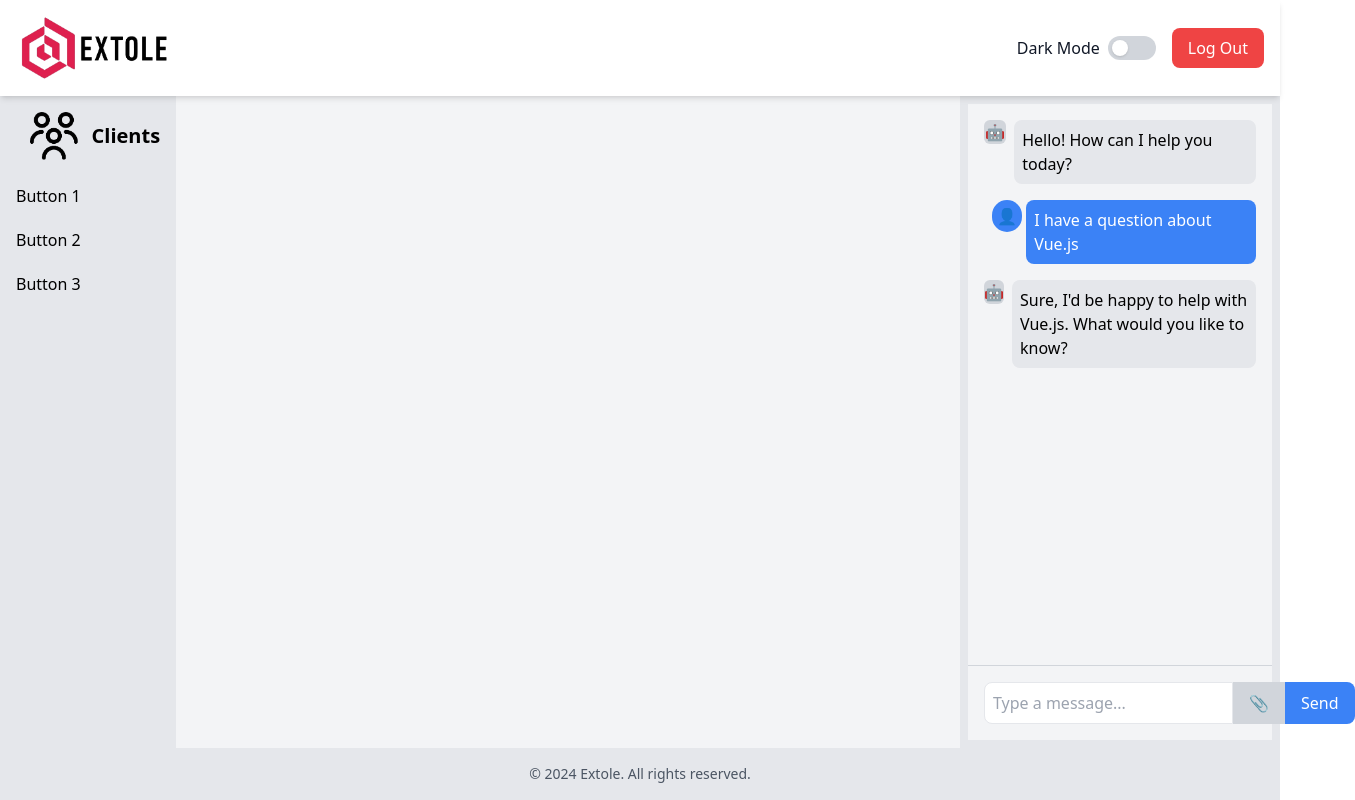
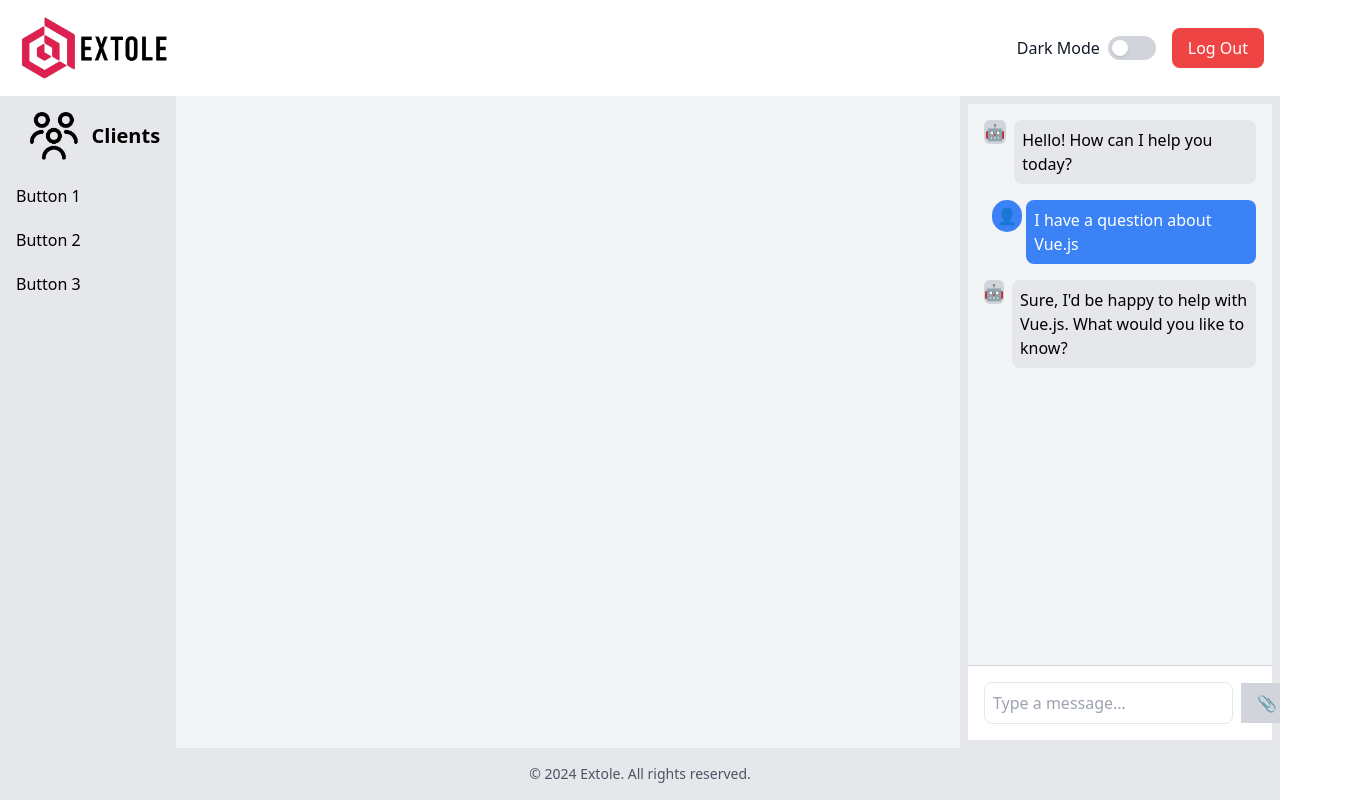
Before and after one commit to vl4d09/extole, a Vue app: page /home in a window 1280 px wide. Shown: the whole page, 1355 px wide, since content can reach past the window. Built offline with nearby package versions, Linux system fonts and the light colour scheme.

Commit message:
chat changes

```diff
--- a/src/components/ChatComponent.vue
+++ b/src/components/ChatComponent.vue
@@ -1,8 +1,8 @@
 <template>
-  <div class="flex flex-col h-full">
+  <div class="flex flex-col h-full max-h-screen">
+    <!-- Chat Messages Container -->
+    <div ref="chatContainer" class="flex-1 flex flex-col bg-gray-100 dark:bg-gray-900 overflow-y-auto p-4 overflow-x-hidden">
       <!-- Chat Messages -->
-    <div class="flex-1 flex flex-col bg-gray-100 dark:bg-gray-900">
-      <div class="flex-1 overflow-y-auto p-4">
       <div v-for="(message, index) in messages" :key="index"
            class="flex items-start mb-4"
            :class="{'justify-end': message.sender === 'user', 'justify-start': message.sender === 'bot'}">
@@ -14,7 +14,7 @@
           <!-- User Icon -->
           👤
         </div>
-          <div class="inline-block p-2 rounded-lg"
+        <div class="inline-block p-2 rounded-lg max-w-full break-words"
              :class="message.sender === 'user' ? 'bg-blue-500 text-white' : 'bg-gray-200 text-black dark:bg-gray-700 dark:text-white'">
           {{ message.content }}
           <div v-if="message.file" class="mt-2 text-sm">
@@ -24,18 +24,17 @@
       </div>
     </div>
 
-      <!-- Input Area -->
-      <div class="p-4 border-t border-gray-300 dark:border-gray-700">
-        <div class="flex">
+    <!-- Input Area (aligned properly) -->
+    <div class="p-4 bg-white dark:bg-gray-800 border-t border-gray-300 dark:border-gray-700">
+      <div class="flex items-center space-x-2">
         <input v-model="newMessage" @keyup.enter="sendMessage"
-                 class="flex-1 border rounded-l-lg p-2 bg-white text-black dark:bg-gray-800 dark:text-white"
+               class="flex-1 border rounded-lg p-2 bg-white text-black dark:bg-gray-800 dark:text-white"
                placeholder="Type a message...">
         <label for="file-upload" class="cursor-pointer bg-gray-300 hover:bg-gray-400 text-black dark:bg-gray-700 dark:hover:bg-gray-600 dark:text-white px-4 py-2 flex items-center justify-center">
           📎
         </label>
         <input id="file-upload" type="file" @change="handleFileUpload" class="hidden" accept=".pdf,.doc,.docx,.txt">
-          <button @click="sendMessage"
-                  class="bg-blue-500 text-white px-4 py-2 rounded-r-lg">
+        <button @click="sendMessage" class="bg-blue-500 text-white px-4 py-2 rounded-lg">
           Send
         </button>
       </div>
@@ -44,10 +43,11 @@
       </div>
     </div>
   </div>
-  </div>
 </template>
 
 <script>
+import { ref, nextTick } from 'vue';
+
 export default {
   data() {
     return {
@@ -57,7 +57,7 @@ export default {
         { sender: 'bot', content: 'Sure, I\'d be happy to help with Vue.js. What would you like to know?' }
       ],
       newMessage: '',
-      selectedFile: null
+      selectedFile: null,
     };
   },
   methods: {
@@ -71,6 +71,7 @@ export default {
         this.messages.push(message);
         this.newMessage = '';
         this.selectedFile = null;
+        this.scrollToBottom();
         this.getBotResponse();
       }
     },
@@ -80,6 +81,7 @@ export default {
           sender: 'bot',
           content: 'I\'ve received your message. If you uploaded a file, I would process it here.'
         });
+        this.scrollToBottom();
       }, 1000);
     },
     handleFileUpload(event) {
@@ -87,11 +89,43 @@ export default {
       if (file) {
         this.selectedFile = file;
       }
+    },
+    scrollToBottom() {
+      nextTick(() => {
+        const chatContainer = this.$refs.chatContainer;
+        chatContainer.scrollTop = chatContainer.scrollHeight;
+      });
     }
+  },
+  mounted() {
+    this.scrollToBottom();
   }
 };
 </script>
 
 <style scoped>
-/* Additional custom styles */
+html, body {
+  height: 100%;
+  margin: 0;
+  overflow: hidden;
+}
+
+#app {
+  display: flex;
+  flex-direction: column;
+  height: 100vh;
+}
+
+.flex-1 {
+  max-width: 100%;
+  overflow-x: hidden; /* Disable horizontal scroll */
+}
+
+button, input, label {
+  outline: none;
+}
+
+.break-words {
+  word-break: break-word; /* Ensures long messages break correctly */
+}
 </style>
--- a/src/components/Dashboard.vue
+++ b/src/components/Dashboard.vue
@@ -1,10 +1,7 @@
 <template>
   <div :class="{ dark: isDarkMode }" class="flex flex-col h-screen">
     <!-- Conditionally Render Header and Footer -->
-    <header
-      v-if="!isAuthPage"
-      class="bg-white dark:bg-gray-800 shadow-md p-4 relative"
-    >
+    <header v-if="!isAuthPage" class="bg-white dark:bg-gray-800 shadow-md p-4">
       <div class="flex items-center justify-between">
         <!-- Logo on the left (conditional based on dark mode) -->
         <div class="flex flex-row items-center">
@@ -13,7 +10,6 @@
         </div>
         <!-- Dark Mode Toggle and Authentication Button -->
         <div class="flex items-center space-x-4">
-          <!-- Light/Dark Mode Toggle -->
           <div>
             <label class="inline-flex items-center cursor-pointer">
               <span class="mr-2 text-gray-900 dark:text-gray-100">{{
@@ -35,7 +31,6 @@
               </span>
             </label>
           </div>
-          <!-- Authentication Button -->
           <button
             @click="goToAuth"
             class="px-4 py-2 bg-red-500 text-white rounded-lg"
@@ -47,11 +42,9 @@
     </header>
 
     <!-- Main Layout -->
-    <div v-if="!isAuthPage" class="flex flex-1">
+    <div v-if="!isAuthPage" class="flex flex-1 h-0">
       <!-- Left Menu -->
-      <div
-        class="w-1/10 bg-gray-200 text-black dark:bg-gray-800 dark:text-white p-4"
-      >
+      <div class="w-1/10 bg-gray-200 text-black dark:bg-gray-800 dark:text-white p-4 overflow-y-auto">
         <div class="flex flex-col items-start mb-10">
           <div class="flex flex-row items-center mb-6">
             <img src="../assets/clients.png" alt="clients" class="h-12 dark:invert" />
@@ -66,12 +59,12 @@
       </div>
 
       <!-- Center (empty for now) -->
-      <div class="flex-1 bg-gray-100 dark:bg-gray-900"></div>
+      <div class="flex-1 bg-gray-100 dark:bg-gray-900 overflow-y-auto">
+        <!-- Center content can be added here later -->
+      </div>
 
       <!-- Right Menu (Chat Area) -->
-      <div
-        class="w-1/4 bg-gray-200 text-black dark:bg-gray-800 dark:text-white p-2"
-      >
+      <div class="w-1/4 bg-gray-200 text-black dark:bg-gray-800 dark:text-white p-2 overflow-y-auto">
         <ChatComponent />
       </div>
     </div>
```
Lines whose indentation alone changed are shown as unchanged.
